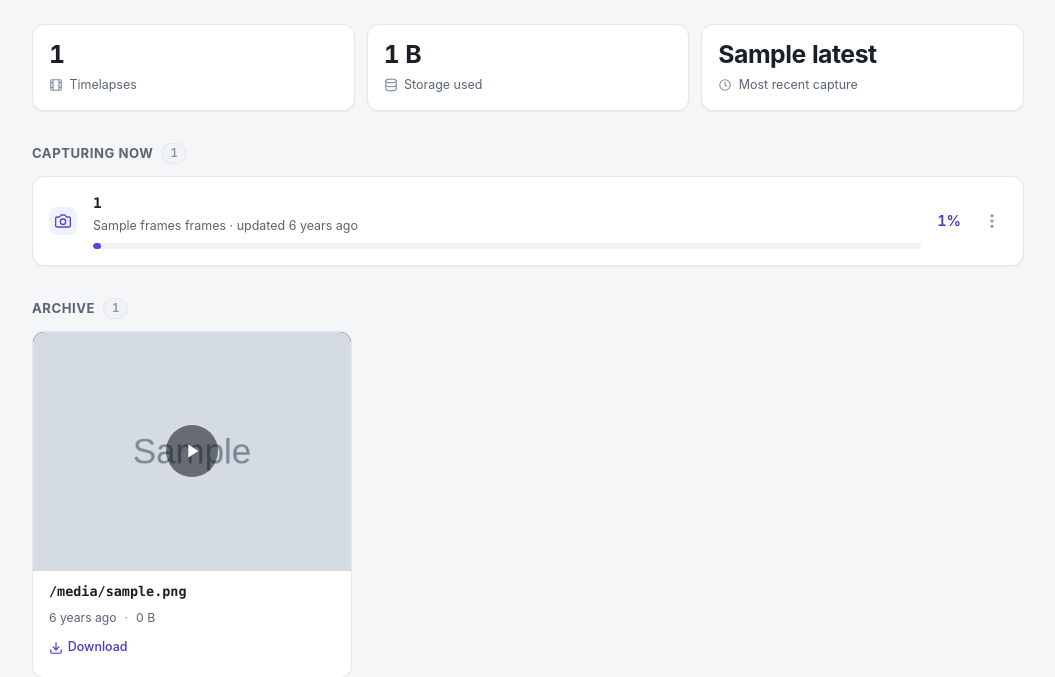
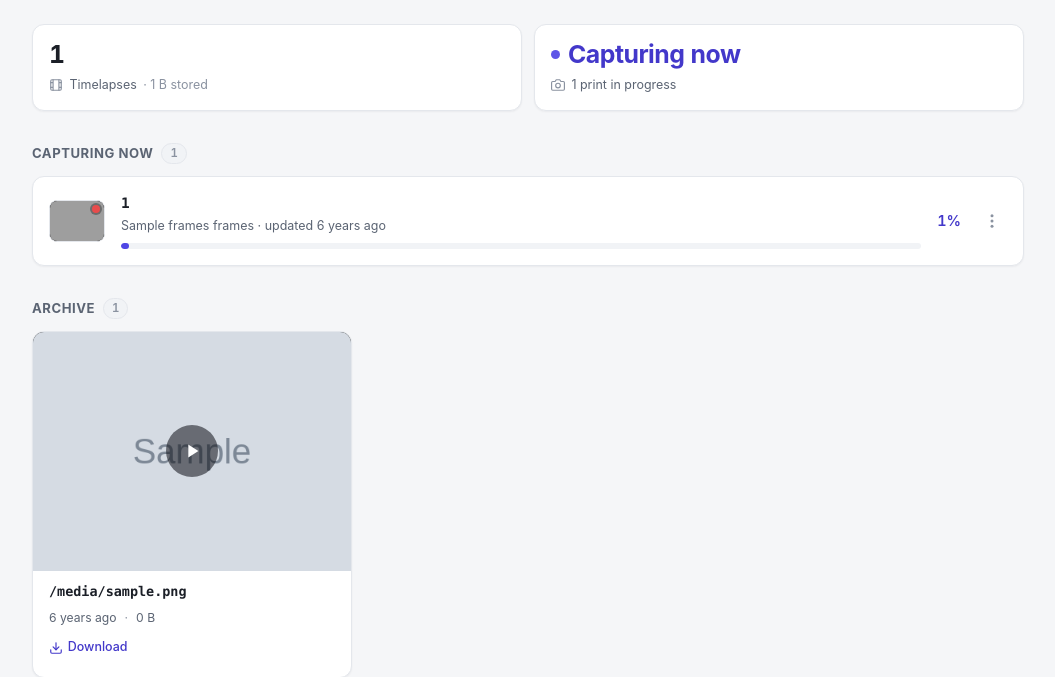
Before and after one commit to nict41/nict41-s-HA-Apps, a FastAPI app: template print_timelapse/app/templates/gallery.html in a window 1280 px wide. Shown: the part 63-740 px from the top of the page, without its empty margins (112-1167 px from the left). Run offline with FastAPI, Linux system fonts and the light colour scheme; the template is opened without the code that fills it: most values are stand-ins (such as "Sample title", 1, 10 or a date in 2020); grey boxes marked "Sample" are stand-in pictures; parts of the project's set-up code (start-up, migrations or seed data) failed here and were passed over; grey boxes are pictures that could not be loaded.

Commit message:
timelapse stat/job-card polish; smoother settings transition (both apps)
print_timelapse (0.4.2):
- Capturing-now cards show a live thumbnail of the job's latest captured
  frame, served by a new GET /jobs/{job_id}/frame (job_id charset-validated,
  always the newest frame, confined to current/). _job_records gains
  latest_frame.
- The "Most recent capture" tile reads "Capturing now" while a print is
  capturing, and the page auto-refreshes when a capture finishes (guarded so
  deleting the last stale job doesn't trigger it).
- Merged the Timelapses and Storage-used tiles into one.

Both add-ons:
- Smoother gallery/dashboard <-> settings navigation via cross-document view
  transitions (@view-transition; named topbar so it stays put), a no-op on
  browsers without support and disabled under reduced-motion. parcel_tracker
  bumped to 0.9.2 (transition-only).

Co-Authored-By: Claude Opus 4.8 <noreply@anthropic.com>
Claude-Session: https://claude.ai/code/session_019ehbouxenUR3QSXVMaFnTh

```diff
--- a/parcel_tracker/app/templates/dashboard.html
+++ b/parcel_tracker/app/templates/dashboard.html
@@ -121,6 +121,10 @@
       text-rendering: optimizeLegibility;
     }
 
+    @view-transition { navigation: auto; }
+    @media (prefers-reduced-motion: reduce) {
+      ::view-transition-group(*), ::view-transition-old(*), ::view-transition-new(*) { animation: none !important; }
+    }
     .wrap { max-width: var(--maxw); margin: 0 auto; padding: 0 var(--space-5) var(--space-6); }
 
     /* ---- Top bar ------------------------------------------------------- */
@@ -128,6 +132,7 @@
       position: sticky;
       top: 0;
       z-index: 20;
+      view-transition-name: topbar;
       background: color-mix(in srgb, var(--bg) 88%, transparent);
       backdrop-filter: saturate(1.4) blur(10px);
       border-bottom: 1px solid var(--border);
--- a/parcel_tracker/app/templates/settings.html
+++ b/parcel_tracker/app/templates/settings.html
@@ -40,9 +40,13 @@
       margin: 0; font-family: var(--font); background: var(--bg); color: var(--text);
       font-size: 15px; line-height: 1.5; -webkit-font-smoothing: antialiased;
     }
+    @view-transition { navigation: auto; }
+    @media (prefers-reduced-motion: reduce) {
+      ::view-transition-group(*), ::view-transition-old(*), ::view-transition-new(*) { animation: none !important; }
+    }
     .wrap { max-width: var(--maxw); margin: 0 auto; padding: 0 var(--space-5) var(--space-6); }
 
-    .topbar { position: sticky; top: 0; z-index: 20; background: var(--bg); border-bottom: 1px solid var(--border); }
+    .topbar { position: sticky; top: 0; z-index: 20; view-transition-name: topbar; background: var(--bg); border-bottom: 1px solid var(--border); }
     .topbar-inner { max-width: var(--maxw); margin: 0 auto; padding: var(--space-3) var(--space-5);
       display: flex; align-items: center; gap: var(--space-3); }
     .brand { display: flex; align-items: center; gap: var(--space-3); }
--- a/parcel_tracker/config.yaml
+++ b/parcel_tracker/config.yaml
@@ -1,5 +1,5 @@
 name: "Parcel Tracker"
-version: "0.9.1"
+version: "0.9.2"
 slug: "parcel_tracker"
 description: "Automatically detects tracking numbers from your email and tracks deliveries"
 url: "https://github.com/nict41/nict41-s-HA-Apps/tree/main/parcel_tracker"
--- a/print_timelapse/app/main.py
+++ b/print_timelapse/app/main.py
@@ -8,7 +8,7 @@ from datetime import datetime
 from pathlib import Path
 
 from fastapi import FastAPI, Form, HTTPException, Request
-from fastapi.responses import HTMLResponse, RedirectResponse
+from fastapi.responses import FileResponse, HTMLResponse, RedirectResponse
 from fastapi.staticfiles import StaticFiles
 from fastapi.templating import Jinja2Templates
 
@@ -109,6 +109,7 @@ def _job_records():
                 "job_id": job_dir.name,
                 "frames": len(frames),
                 "percent": percent,
+                "latest_frame": frames[-1].name,
                 "updated": datetime.fromtimestamp(job_dir.stat().st_mtime).isoformat(timespec="seconds"),
             }
         )
@@ -223,6 +224,20 @@ async def delete_job(job_id: str = Form(...)):
     return {"status": "ok", "job_id": job_id}
 
 
+@app.get("/jobs/{job_id}/frame")
+async def latest_job_frame(job_id: str):
+    # Serves the most recent frame of an in-progress job, so the gallery's
+    # "Capturing now" card can show a live preview of the print. Always the
+    # newest frame for that job - no caller-supplied filename - and confined
+    # to current/<job_id> by the job_id charset check.
+    job_id = _validate_job_id(job_id)
+    job_dir = CURRENT_DIR / job_id
+    frames = sorted(job_dir.glob("frame_*.jpg")) if job_dir.is_dir() else []
+    if not frames:
+        raise HTTPException(404, f"no frames for job_id '{job_id}'")
+    return FileResponse(frames[-1], media_type="image/jpeg")
+
+
 @app.get("/", response_class=HTMLResponse)
 async def gallery(request: Request):
     gifs = _gif_records()
--- a/print_timelapse/app/templates/gallery.html
+++ b/print_timelapse/app/templates/gallery.html
@@ -41,10 +41,17 @@
       margin: 0; font-family: var(--font); background: var(--bg); color: var(--text);
       font-size: 15px; line-height: 1.5; -webkit-font-smoothing: antialiased;
     }
+    /* Smooth cross-document crossfade when navigating gallery <-> settings
+       (supported browsers only - a no-op elsewhere). The topbar is named so
+       it stays put while only the content below it transitions. */
+    @view-transition { navigation: auto; }
+    @media (prefers-reduced-motion: reduce) {
+      ::view-transition-group(*), ::view-transition-old(*), ::view-transition-new(*) { animation: none !important; }
+    }
     .wrap { max-width: var(--maxw); margin: 0 auto; padding: 0 var(--space-5) var(--space-6); }
 
     /* Topbar */
-    .topbar { position: sticky; top: 0; z-index: 20;
+    .topbar { position: sticky; top: 0; z-index: 20; view-transition-name: topbar;
       background: color-mix(in srgb, var(--bg) 88%, transparent);
       backdrop-filter: saturate(1.4) blur(10px); border-bottom: 1px solid var(--border); }
     .topbar-inner { max-width: var(--maxw); margin: 0 auto; padding: var(--space-3) var(--space-5);
@@ -70,15 +77,20 @@
     .btn-icon svg { width: 17px; height: 17px; }
 
     /* Stat tiles */
-    .stats { display: grid; grid-template-columns: repeat(3, 1fr); gap: var(--space-3);
+    .stats { display: grid; grid-template-columns: repeat(2, 1fr); gap: var(--space-3);
       margin: var(--space-5) 0; }
     .stat { background: var(--surface); border: 1px solid var(--border); border-radius: var(--radius);
       padding: var(--space-4); box-shadow: var(--shadow-sm); }
     .stat-num { font-size: 1.55rem; font-weight: 680; letter-spacing: -0.02em;
       font-variant-numeric: tabular-nums; line-height: 1.1; }
     .stat-label { display: flex; align-items: center; gap: 0.4rem; margin-top: 0.45rem;
-      font-size: 0.78rem; color: var(--text-muted); }
+      font-size: 0.78rem; color: var(--text-muted); flex-wrap: wrap; }
     .stat-label svg { width: 14px; height: 14px; color: var(--text-faint); }
+    .stat-sub { color: var(--text-faint); }
+    /* "Capturing now" state for the recent-capture tile. */
+    .stat.is-live .stat-num { color: var(--accent-soft-text); display: inline-flex; align-items: center; gap: 0.5rem; }
+    .stat.is-live .stat-num::before { content: ""; width: 9px; height: 9px; border-radius: 50%;
+      background: var(--accent); animation: pulse 1.6s ease-in-out infinite; }
 
     /* Section headers */
     .section-head { display: flex; align-items: center; gap: 0.5rem; margin: var(--space-6) 0 var(--space-3); }
@@ -92,9 +104,12 @@
     .job { background: var(--surface); border: 1px solid var(--border); border-radius: var(--radius);
       box-shadow: var(--shadow-sm); padding: var(--space-4); margin-bottom: var(--space-3);
       display: flex; align-items: center; gap: var(--space-4); }
-    .job-spin { width: 28px; height: 28px; flex: none; border-radius: 8px; display: grid; place-items: center;
-      background: var(--accent-soft); color: var(--accent-soft-text); }
-    .job-spin svg { width: 16px; height: 16px; animation: pulse 1.6s ease-in-out infinite; }
+    .job-thumb { position: relative; width: 56px; height: 42px; flex: none; border-radius: 8px;
+      overflow: hidden; background: #000; border: 1px solid var(--border); }
+    .job-thumb img { width: 100%; height: 100%; object-fit: cover; display: block; }
+    .job-thumb .live-dot { position: absolute; top: 4px; right: 4px; width: 8px; height: 8px;
+      border-radius: 50%; background: #ef4444; box-shadow: 0 0 0 2px rgba(0,0,0,0.35);
+      animation: pulse 1.6s ease-in-out infinite; }
     .job-main { flex: 1; min-width: 0; }
     .job-title { font-family: var(--mono); font-weight: 600; font-size: 0.9rem;
       white-space: nowrap; overflow: hidden; text-overflow: ellipsis; }
@@ -200,15 +215,11 @@
     <div class="stats">
       <div class="stat">
         <div class="stat-num">{{ gifs|length }}</div>
-        <div class="stat-label"><svg aria-hidden="true"><use href="#i-film"/></svg>Timelapses</div>
+        <div class="stat-label"><svg aria-hidden="true"><use href="#i-film"/></svg>Timelapses<span class="stat-sub">&middot; <span data-bytes="{{ total_bytes }}">{{ total_bytes }}</span> stored</span></div>
       </div>
-      <div class="stat">
-        <div class="stat-num" data-bytes="{{ total_bytes }}">{{ total_bytes }}</div>
-        <div class="stat-label"><svg aria-hidden="true"><use href="#i-database"/></svg>Storage used</div>
-      </div>
-      <div class="stat">
-        <div class="stat-num">{% if latest %}<time data-iso="{{ latest }}">{{ latest }}</time>{% else %}&mdash;{% endif %}</div>
-        <div class="stat-label"><svg aria-hidden="true"><use href="#i-clock"/></svg>Most recent capture</div>
+      <div class="stat" id="recent-stat">
+        <div class="stat-num" id="recent-value">{% if latest %}<time data-iso="{{ latest }}">{{ latest }}</time>{% else %}&mdash;{% endif %}</div>
+        <div class="stat-label" id="recent-label"><svg aria-hidden="true"><use href="#i-clock"/></svg>Most recent capture</div>
       </div>
     </div>
 
@@ -216,7 +227,7 @@
     <div id="jobs">
       {% for job in jobs %}
       <div class="job">
-        <span class="job-spin"><svg aria-hidden="true"><use href="#i-camera"/></svg></span>
+        <span class="job-thumb"><img src="jobs/{{ job.job_id }}/frame?f={{ job.latest_frame }}" alt="" /><span class="live-dot"></span></span>
         <div class="job-main">
           <div class="job-title">{{ job.job_id }}</div>
           <div class="job-meta">{{ job.frames }} frame{{ '' if job.frames == 1 else 's' }} &middot; updated <time data-iso="{{ job.updated }}">{{ job.updated }}</time></div>
@@ -366,7 +377,8 @@
 
     function jobRowHtml(j) {
       return '<div class="job">' +
-        '<span class="job-spin"><svg aria-hidden="true"><use href="#i-camera"/></svg></span>' +
+        '<span class="job-thumb"><img src="jobs/' + encodeURIComponent(j.job_id) +
+          '/frame?f=' + encodeURIComponent(j.latest_frame || '') + '" alt=""><span class="live-dot"></span></span>' +
         '<div class="job-main">' +
           '<div class="job-title">' + esc(j.job_id) + '</div>' +
           '<div class="job-meta">' + j.frames + ' frame' + (j.frames === 1 ? '' : 's') +
@@ -383,9 +395,45 @@
       '</div>';
     }
 
+    // The recent-capture tile becomes a live "Capturing now" indicator while a
+    // job is running, and reverts to the last archived capture's time when
+    // idle (its server-rendered markup, cached here on load).
+    var recentStat = document.getElementById("recent-stat");
+    var recentValue = document.getElementById("recent-value");
+    var recentLabel = document.getElementById("recent-label");
+    var recentIdleValue = recentValue.innerHTML;
+    var recentIdleLabel = recentLabel.innerHTML;
+    var prevJobCount = {{ jobs|length }};
+    var suppressReload = false;
+
+    function updateRecentStat(count) {
+      if (count > 0) {
+        recentStat.classList.add("is-live");
+        recentValue.textContent = "Capturing now";
+        recentLabel.innerHTML = '<svg aria-hidden="true"><use href="#i-camera"/></svg>' +
+          count + ' print' + (count === 1 ? '' : 's') + ' in progress';
+      } else {
+        recentStat.classList.remove("is-live");
+        recentValue.innerHTML = recentIdleValue;
+        recentLabel.innerHTML = recentIdleLabel;
+        formatAll(recentValue);
+      }
+    }
+
+    updateRecentStat(prevJobCount);  // reflect server-rendered job state at once
+
     function renderJobs(jobs) {
       jobsCount.textContent = jobs.length;
       jobsHead.hidden = jobs.length === 0;
+      updateRecentStat(jobs.length);
+      // A capture just finished (count fell to zero): reload so the new GIF and
+      // a fresh "most recent" time show. Skipped right after a manual delete.
+      if (prevJobCount > 0 && jobs.length === 0 && !suppressReload) {
+        window.location.reload();
+        return;
+      }
+      suppressReload = false;
+      prevJobCount = jobs.length;
       // Skip the DOM rebuild when nothing changed, so an open kebab menu isn't
       // wiped out by a poll tick (stale jobs don't change between polls).
       var key = JSON.stringify(jobs);
@@ -419,6 +467,8 @@
         if (!confirm('Delete capture job "' + id + '"? This removes its captured frames.')) return;
         var body = new URLSearchParams();
         body.set("job_id", id);
+        // Deleting the last job shouldn't trigger the "capture finished" reload.
+        suppressReload = true;
         fetch("jobs/delete", { method: "POST", body: body })
           .then(function () { lastJobsKey = null; pollJobs(); })
           .catch(function () {});
--- a/print_timelapse/app/templates/settings.html
+++ b/print_timelapse/app/templates/settings.html
@@ -37,9 +37,13 @@
     svg:not([width]) { width: 15px; height: 15px; flex: none; }
     body { margin: 0; font-family: var(--font); background: var(--bg); color: var(--text);
       font-size: 15px; line-height: 1.5; -webkit-font-smoothing: antialiased; }
+    @view-transition { navigation: auto; }
+    @media (prefers-reduced-motion: reduce) {
+      ::view-transition-group(*), ::view-transition-old(*), ::view-transition-new(*) { animation: none !important; }
+    }
     .wrap { max-width: var(--maxw); margin: 0 auto; padding: 0 var(--space-5) var(--space-6); }
 
-    .topbar { position: sticky; top: 0; z-index: 20; background: var(--bg); border-bottom: 1px solid var(--border); }
+    .topbar { position: sticky; top: 0; z-index: 20; view-transition-name: topbar; background: var(--bg); border-bottom: 1px solid var(--border); }
     .topbar-inner { max-width: var(--maxw); margin: 0 auto; padding: var(--space-3) var(--space-5);
       display: flex; align-items: center; gap: var(--space-3); }
     .brand { display: flex; align-items: center; gap: var(--space-3); }
--- a/print_timelapse/config.yaml
+++ b/print_timelapse/config.yaml
@@ -1,5 +1,5 @@
 name: "3D Print Timelapse"
-version: "0.4.1"
+version: "0.4.2"
 slug: "print_timelapse"
 description: "Captures frame-by-frame 3D print timelapses and archives them as GIFs"
 url: "https://github.com/nict41/nict41-s-HA-Apps/tree/main/print_timelapse"
```
Also changed, not shown: print_timelapse/DOCS.md (+6 -4 lines), print_timelapse/app/test_main.py (+34 -0 lines), parcel_tracker/CHANGELOG.md, print_timelapse/CHANGELOG.md, print_timelapse/README.md.
